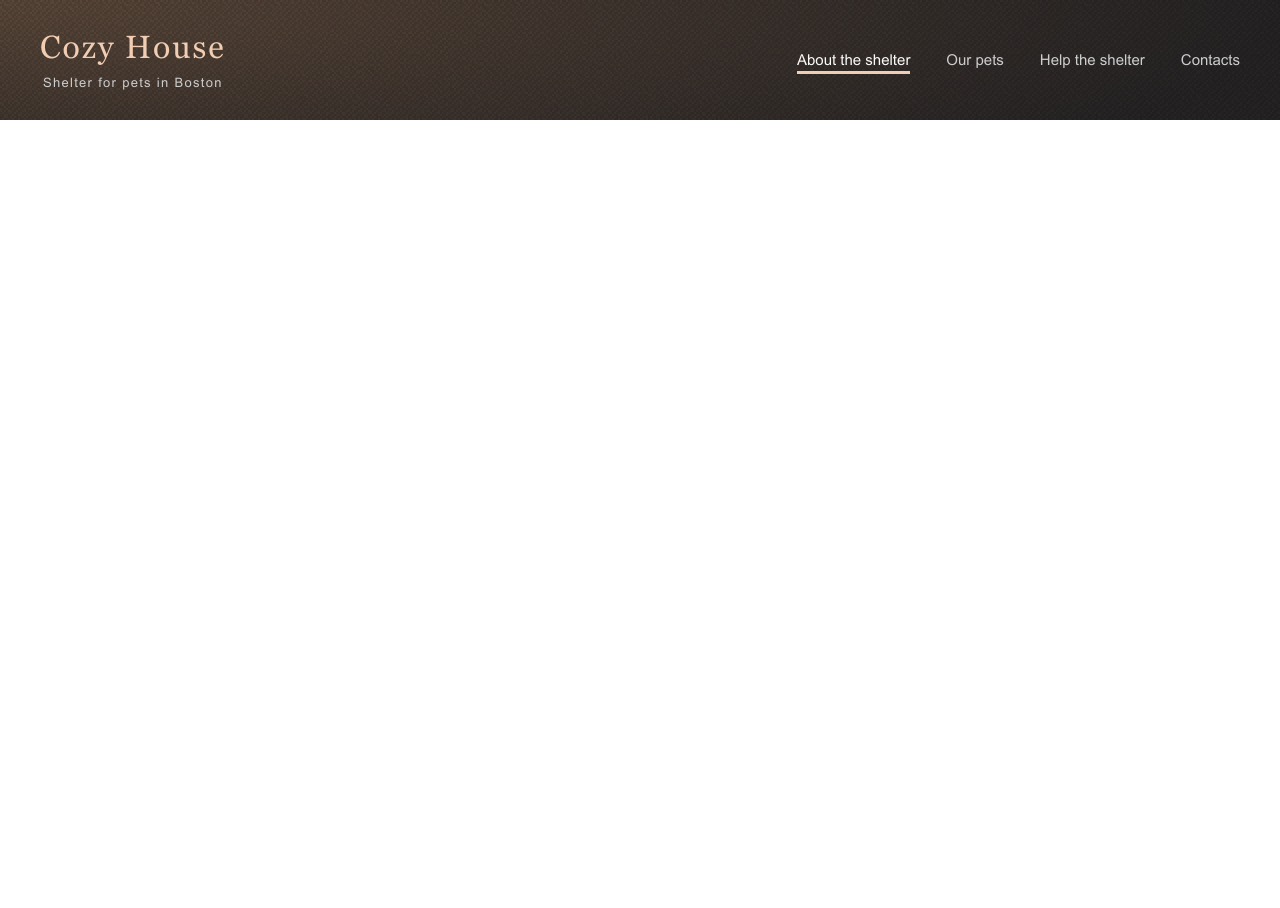
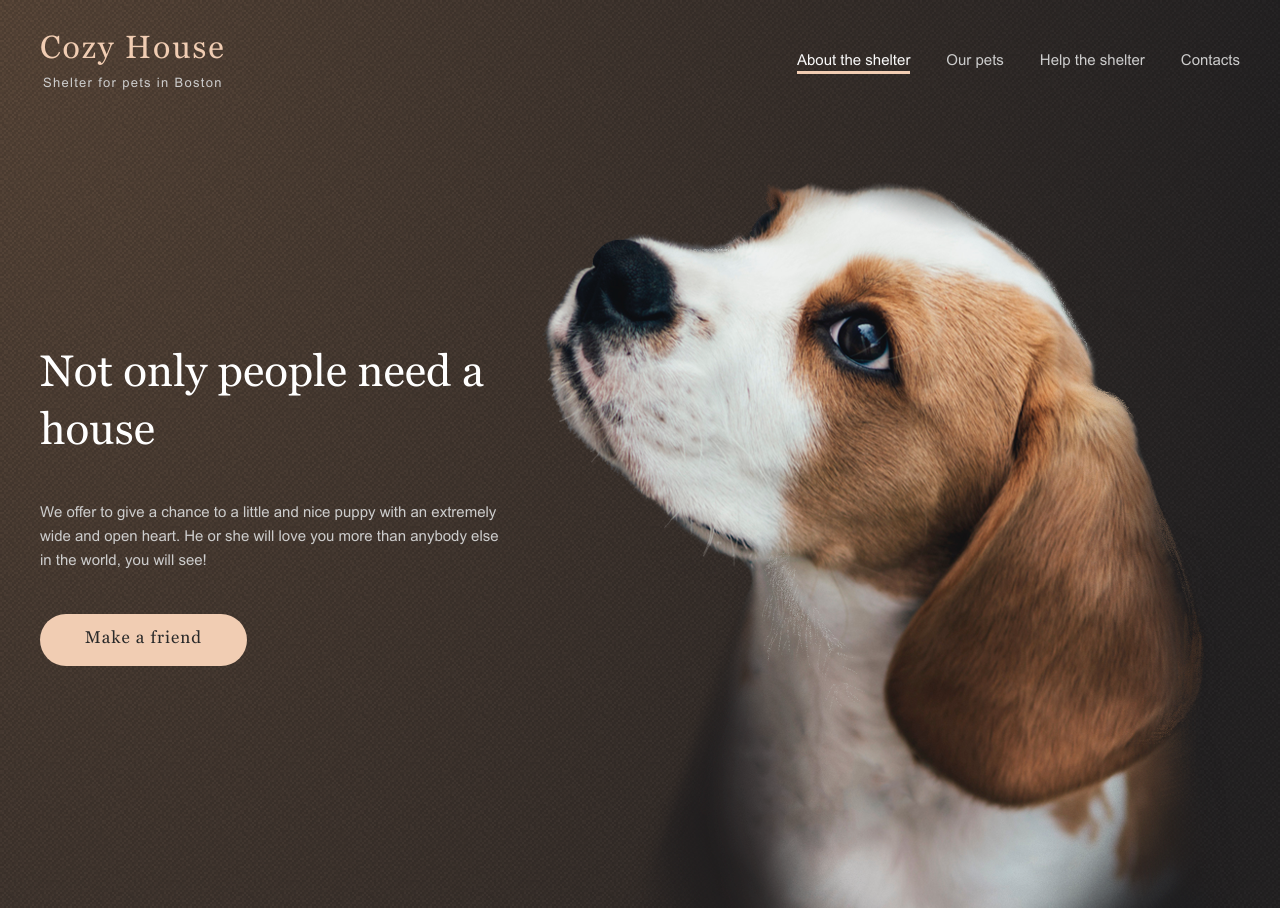
Before and after one commit to Dmitriy-Frostoff/shelter, a website: page shelter/index.html in a window 1280 px wide. Before the commit the page ends 800 px from the top, so only its background shows below. Drawn offline with Linux system fonts and the light colour scheme.

Commit message:
feat: add not-only section to the main page

```diff
--- a/shelter/index.html
+++ b/shelter/index.html
@@ -32,8 +32,26 @@
         </ul>
       </nav>
     </div>
+    <!--not-only section start  -->
+    <section class="not-only" id="not-only">
+      <div class="container not-only-container">
+        <div class="not-only__content-container">
+          <h1 class="title-h1">Not only people need a house</h1>
+          <p class="paragraph-l">We offer to give a chance to a little and nice puppy with an extremely wide and open heart. He or she will love you more than anybody else in the world, you will see!</p>
+          <div class="button not-only__button"><a href="#our-friends" class="link">Make a friend</a></div>
+        </div>
+        <img class="not-only__puppy" src="./src/assets/images/Main/01_Not only/start-screen-puppy.png" alt="cute beagle puppy looks to the left" >
+      </div>
+    </section>
+    <!--not-only section end  -->
   </header>
   <!-- header end -->
+  <!-- main start -->
+  <main class="main">
+    <div class="main-container">
+    </div>
+  </main>
+  <!-- main start -->
   <script src="./src/js/shelterSelfCheck/shelterSelfCheck-part1/shelterSelfCheckPart1.js"></script>
 </body>
 </html>
--- a/shelter/src/sass/abstracts/_constants.scss
+++ b/shelter/src/sass/abstracts/_constants.scss
@@ -18,6 +18,7 @@ $color-light-l: #CDCDCD;
 $color-light-s: #FAFAFA;
 
 $color-primary: #F1CDB3;
+$color-primary-light: #FDDCC4;
 
 $width-desktop: 1280px;
 $width-tablet: 768px;
--- a/shelter/src/sass/abstracts/_mixins.scss
+++ b/shelter/src/sass/abstracts/_mixins.scss
@@ -1,4 +1,4 @@
-@mixin text ($style: normal, $weight: 400, $size: 15px, $height, $let-spacing: normal) {
+@mixin text ($style: normal, $weight: 400, $size: 1.5rem, $height:$size, $let-spacing: normal) {
   font-style: $style;
   font-weight: $weight;
   font-size: $size;
--- a/shelter/src/sass/abstracts/_placeholders.scss
+++ b/shelter/src/sass/abstracts/_placeholders.scss
@@ -1,8 +1,8 @@
-%font-Georgia{
+%font-Georgia {
   font-family: 'Georgia';
 }
 
-%font-Arial{
+%font-Arial {
   font-family: 'Arial';
 }
 
--- a/shelter/src/sass/base/_buttons.scss
+++ b/shelter/src/sass/base/_buttons.scss
@@ -2,13 +2,39 @@
   // Position
 
   // block-model
-
+  @include flex-model-one-column ($align-content: center, $justify-content: center, $align-items: center);
   // Typography
   @extend %font-Georgia;
   @include text ($size: 17px, $height: 130%, $let-spacing: 0.06em);
   // Decoration
-  @include border ($color: transporent);
+  @include border ($color: transparent);
   border-radius: 100px;
+  text-align: center;
+
+  // Animation
+
+  // Various
+
+  &:hover {
+    background-color: $color-primary-light;
+  }
+
+  &:active {
+    background-color: $color-primary;
+  }
+}
+
+
+.not-only__button {
+  // Position
+
+  // block-model
+  width: 207px;
+  height: 52px;
+  // Typography
+
+  // Decoration
+  background: $color-primary;
   // Animation
 
   // Various
--- a/shelter/src/sass/base/_common.scss
+++ b/shelter/src/sass/base/_common.scss
@@ -66,7 +66,7 @@ body {
   @include text ($size: 4.4rem, $height: 5.72rem);
 
   // Decoration
-
+  color: $color-light-xl;
   // Animation
 
   // Various
@@ -121,6 +121,42 @@ body {
 
   // Decoration
 
+  // Animation
+
+  // Various
+
+}
+
+.paragraph-l {
+  // Position
+
+  // block-model
+
+  // Typography
+  @extend %font-Arial;
+  @include text ($style: normal, $weight: 400, $size: 1.5rem, $height: 2.4rem, $let-spacing: normal);
+
+  // Decoration
+  color: $color-dark-s;
+  // Animation
+
+  // Various
+
+}
+
+.link {
+  // Position
+
+  // block-model
+  width: inherit;
+  height: inherit;
+  padding: 5% 0;
+  // Typography
+  @extend %font-Georgia;
+  @include text ($size: 1.7rem, $height: 2.21rem, $let-spacing: 0.06em);
+
+  // Decoration
+  color: $color-dark-3xl;
   // Animation
 
   // Various
--- a/shelter/src/sass/components/Main/_header.scss
+++ b/shelter/src/sass/components/Main/_header.scss
@@ -6,11 +6,10 @@
   // Typography
 
   // Decoration
-  // background: $color-background-dark-header;
   background:
     url("../src/assets/background/noise_transparent@2x.png"),
     $color-background-dark-header;
-    // filter: contrast(270%) brightness(700%);
+
   // Animation
 
   // Various
--- /dev/null
+++ b/shelter/src/sass/components/Main/_not-only.scss
@@ -0,0 +1,66 @@
+.not-only {
+  // Position
+
+  // block-model
+
+  // Typography
+
+  // Decoration
+
+  // Animation
+
+  // Various
+
+}
+
+.not-only-container {
+  // Position
+
+  // block-model
+  padding-top: 60px;
+  padding-bottom: 0;
+  @include flex-model-two-columns ($first-basis: calc(460 / 1200 * 100%), $last-basis: calc(698 / 1200 * 100%), $align-content: space-between, $justify-content: space-between, $align-items: center);
+  // Typography
+
+  // Decoration
+
+  // Animation
+
+  // Various
+
+}
+
+.not-only__content-container {
+  // Position
+
+  // block-model
+  @include flex-model-one-column ($align-content: space-between, $justify-content: flex-start, $align-items: flex-start);
+  row-gap: 42px;
+  padding: 0 0 79px 0;
+  // Typography
+
+  // Decoration
+
+  // Animation
+
+  // Various
+  &:first-child {
+    max-width: 67%;
+  }
+}
+
+.not-only__puppy {
+  // Position
+
+  // block-model
+  width: 698px;
+  height: 728px;
+  // Typography
+
+  // Decoration
+
+  // Animation
+
+  // Various
+
+}
--- a/shelter/src/sass/main.scss
+++ b/shelter/src/sass/main.scss
@@ -13,6 +13,7 @@
 
 //components
 @import "components/Main/header";
+@import "components/Main/not-only";
 
 //layout
 @import "layout/content-structure";
```
Also changed, not shown: shelter/Main/style.css, shelter/Pets/style.css, shelter/src/assets/images/Main/01_Not only/start-screen-puppy.png (added), 2 other files.
